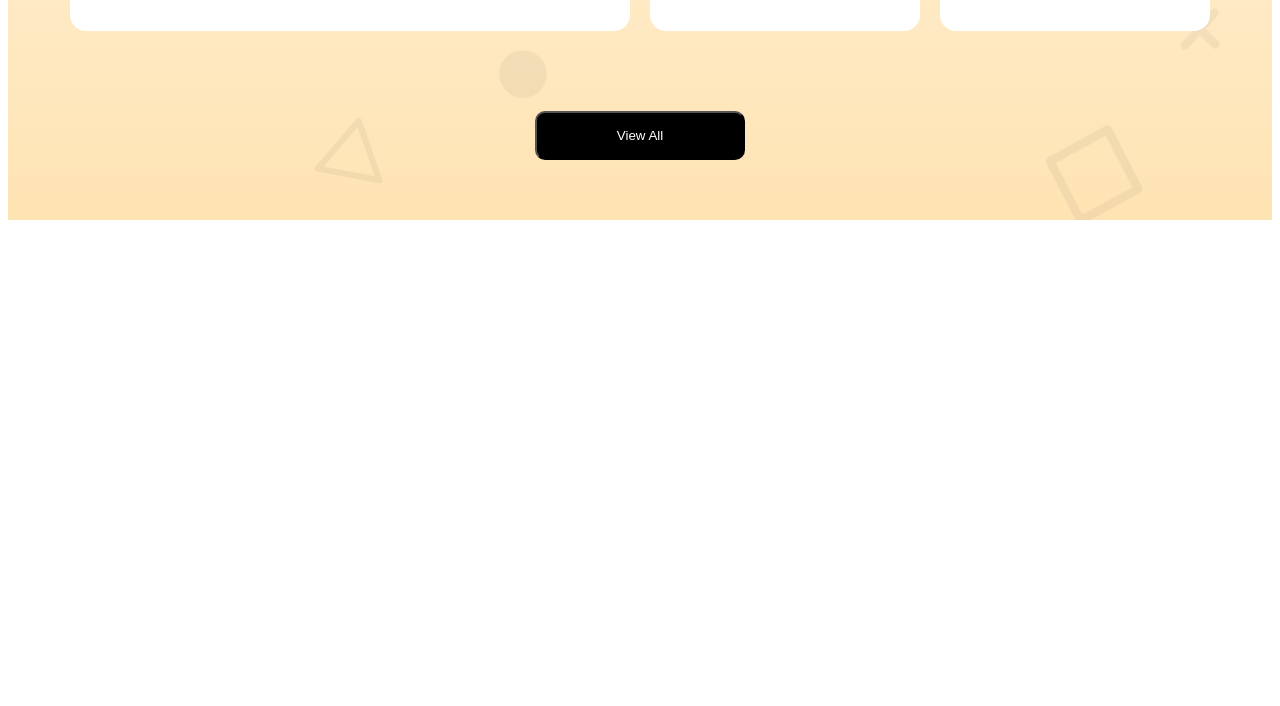
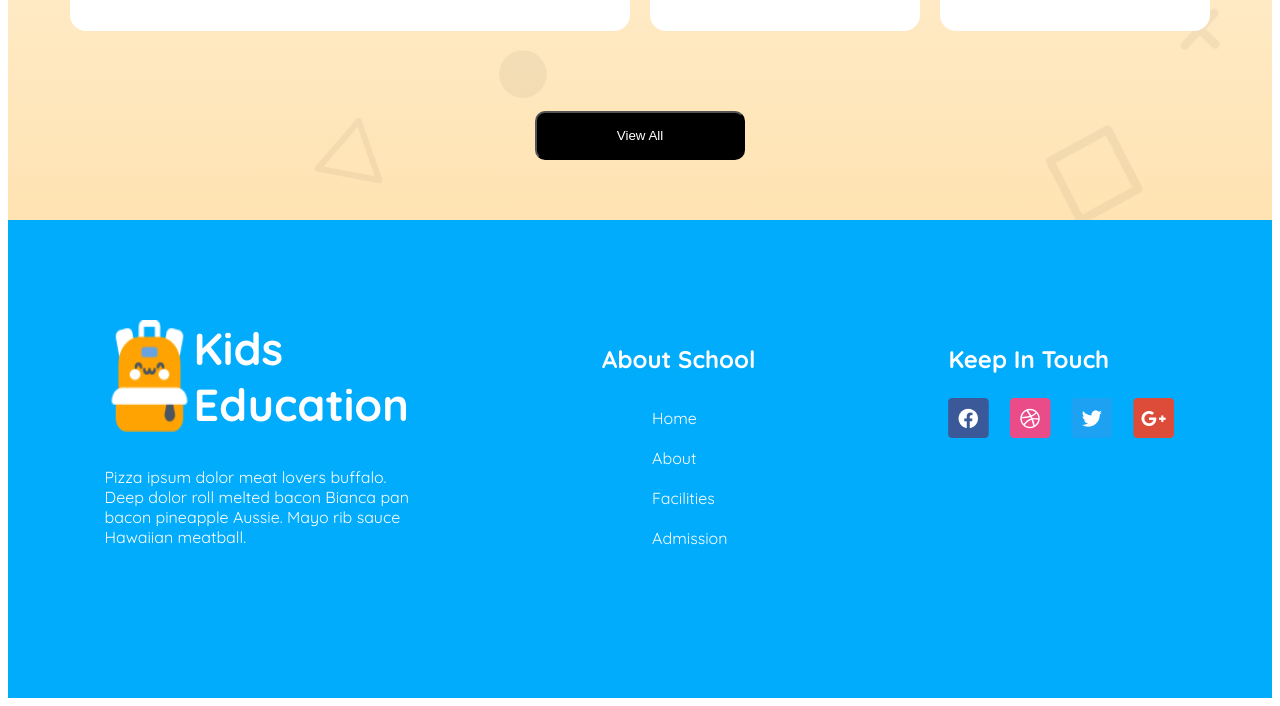
Before and after one commit to sorifull123/Kids-School, a plain HTML site: page index.html in a window 1280 px wide. Shown: the part 2207-2913 px from the top of the page. Before the commit the page ends 2627 px from the top, so only its background shows below. Drawn offline with Linux system fonts and the light colour scheme; files whose address does not match are found by name.

Commit message:
footer section commit

```diff
--- a/index.html
+++ b/index.html
@@ -146,25 +146,19 @@
                 family’s needs</h4>
             </div>
 
-
-
-
           </div>
-
 
           <!-- Small card here -->
           <div class="small-card">
             <img class="img-size imgae-radius" src="assets/story-3.png" alt="">
 
             <div class="small-card-content">
-              <button class="small-card-btn   blue-lotos-card">November 19, 2019</button>
+              <button class="small-card-btn      blue-lotos-card">November 19, 2019</button>
               <h4 class="small-card-title">Summer math & literacy <br>
                 centres for kids</h4>
             </div>
 
-
           </div>
-
 
           <!-- Small card here -->
           <div class="small-card">
@@ -177,8 +171,6 @@
             </div>
 
           </div>
-
-
           <!-- Small card here -->
           <div class="small-card">
             <img class="img-size imgae-radius" src="assets/story-5.png" alt="">
@@ -192,24 +184,60 @@
           </div>
         </div>
 
-
         <button id="last-btn">View All</button>
-
       </div>
-
-
-
-
     </section>
-
-
 
 
   </main>
 
-  <!-- Footer section Header -->
+
   <footer>
+    <section class="footer-section">
 
+      <div class="footer-container">
+        <div class="logo-des-container">
+          <div class="logo-title-container">
+            <h1 class="text-size-main">Kids <br>
+              Education</h1>
+            <img src="./assets/logo-white.png" alt="">
+          </div>
+
+          <p>Pizza ipsum dolor meat lovers buffalo. <br> Deep dolor roll melted bacon Bianca pan <br> bacon pineapple
+            Aussie. Mayo
+            rib sauce <br>
+            Hawaiian meatball.</p>
+        </div>
+
+        <div class="about-school-container">
+          <h3>About School</h3>
+          <ul>
+            <li>Home</li>
+            <li>About</li>
+            <li>Facilities</li>
+            <li>Admission</li>
+          </ul>
+        </div>
+
+        <div class="social-media-icon">
+          <h3>Keep In Touch</h3>
+          <div class="icon-container">
+            <a href="https://www.facebook.com/" target="_blank"><img src="./assets/fb.png" alt="facebook icon"></a>
+            <a href="https://dribbble.com/" target="_blank"><img src="./assets/dribble.png" alt="dribble icon"></a>
+
+            <a href="https://x.com/home" target="_blank"><img src="./assets/twitter.png" alt="twitter icon">
+            </a>
+
+            <a href="https://en.wikipedia.org/wiki/Google%2B" target="_blank"><img src="./assets/google+.png"
+                alt="google plush icon"></a>
+
+
+          </div>
+        </div>
+      </div>
+
+
+    </section>
   </footer>
 </body>
 
--- a/style.css/style.css
+++ b/style.css/style.css
@@ -209,7 +209,6 @@
   text-align: center;
   max-width: 1140px;
   margin: 0 auto;
-  margin-bottom: 200px;
   /* border: 1px solid red; */
 }
 
@@ -296,6 +295,60 @@
   background-color: black;
 }
 
+/* footer section style here */
+.footer-section {
+  margin: 0 auto;
+  max-width: 1440px;
+  background: rgb(1, 172, 253);
+}
+.footer-container {
+  padding-top: 100px;
+  padding-bottom: 124px;
+  display: flex;
+  justify-content: space-around;
+}
+
+.logo-title-container {
+  width: auto;
+  display: flex;
+  flex-direction: row-reverse;
+  justify-content: start;
+  margin-bottom: 35px;
+}
+.logo-title-container h1 {
+  color: white;
+  margin: 0px;
+  /* font-size: 2.6rem; */
+}
+.logo-title-container img {
+  width: 100%;
+}
+
+.logo-des-container p {
+  margin: 0px;
+  color: white;
+}
+
+.about-school-container h3 {
+  font-size: 1.5rem;
+  color: white;
+}
+
+.about-school-container li {
+  color: white;
+  list-style: none;
+  padding: 10px;
+}
+
+.icon-container {
+  display: flex;
+  gap: 20px;
+}
+.social-media-icon h3 {
+  font-size: 1.5rem;
+  color: white;
+}
+
 /* MEDIA QUERRY START HERE */
 @media screen and (max-width: 576px) {
   .logo-title,
@@ -368,6 +421,19 @@
   .small-card-btn {
     font-size: 0.5rem;
   }
+
+  /* Footer section responsive */
+  .footer-container {
+    padding-top: 65px;
+    padding-bottom: 60px;
+    align-items: left;
+    display: flex;
+    flex-direction: column;
+    padding-left: 21px;
+  }
+  .logo-title-container h1 {
+    font-size: 2rem;
+  }
 }
 
 @media screen and (min-width: 576px) and (max-width: 992px) {
```
Also changed, not shown: assets/logo-white.png (added).
